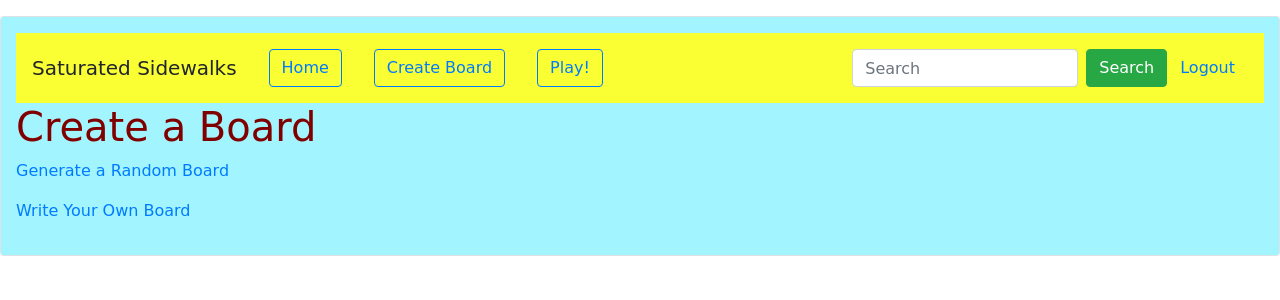
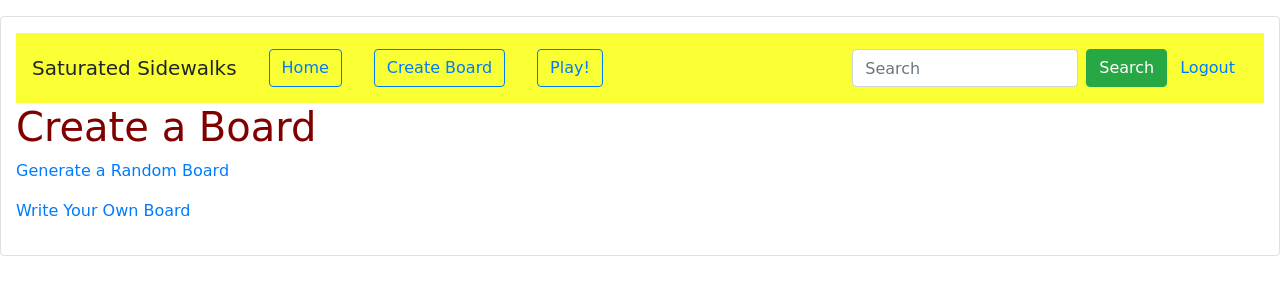
Before and after one commit to phuang00/P02_softdev, a Flask app: page /board in a window 1280 px wide. Shown: the top 300 px of the page. Run offline with Flask 2, Linux system fonts and the light colour scheme; the visitor is signed in with stand-in values (Sample User, id 1); some libraries are stand-ins or nearby versions.

Commit message:
removed some stuf

```diff
--- a/static/style.css
+++ b/static/style.css
@@ -7,7 +7,3 @@
 h1 {
     color: maroon;
 }
-
-div {
-    background-color: #a2f4ff;
-}
--- a/templates/base.html
+++ b/templates/base.html
@@ -9,7 +9,7 @@
     <link rel="stylesheet" type="text/css" href="{{url_for('static', filename='style.css')}}">
     <title>{% block title %}{% endblock %}</title>
   </head>
-  <div class="container-fluid py-3 my-3 border rounded" id="font" style="background-color: #a2f4ff;">
+  <div class="container-fluid py-3 my-3 border rounded" id="font">
     {% with messages = get_flashed_messages() %}
     {% if messages %}
     <ul class=flashes>
```
